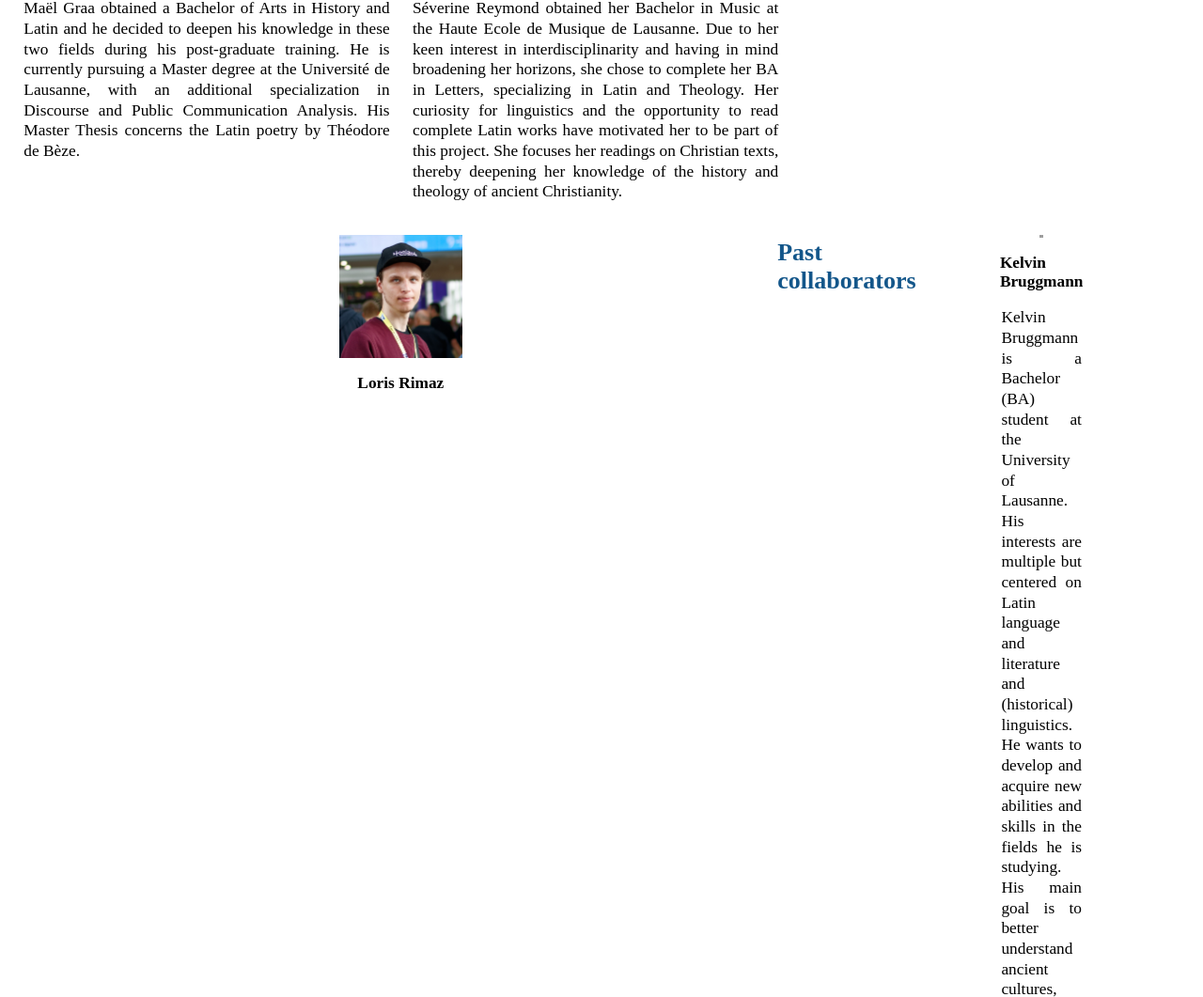
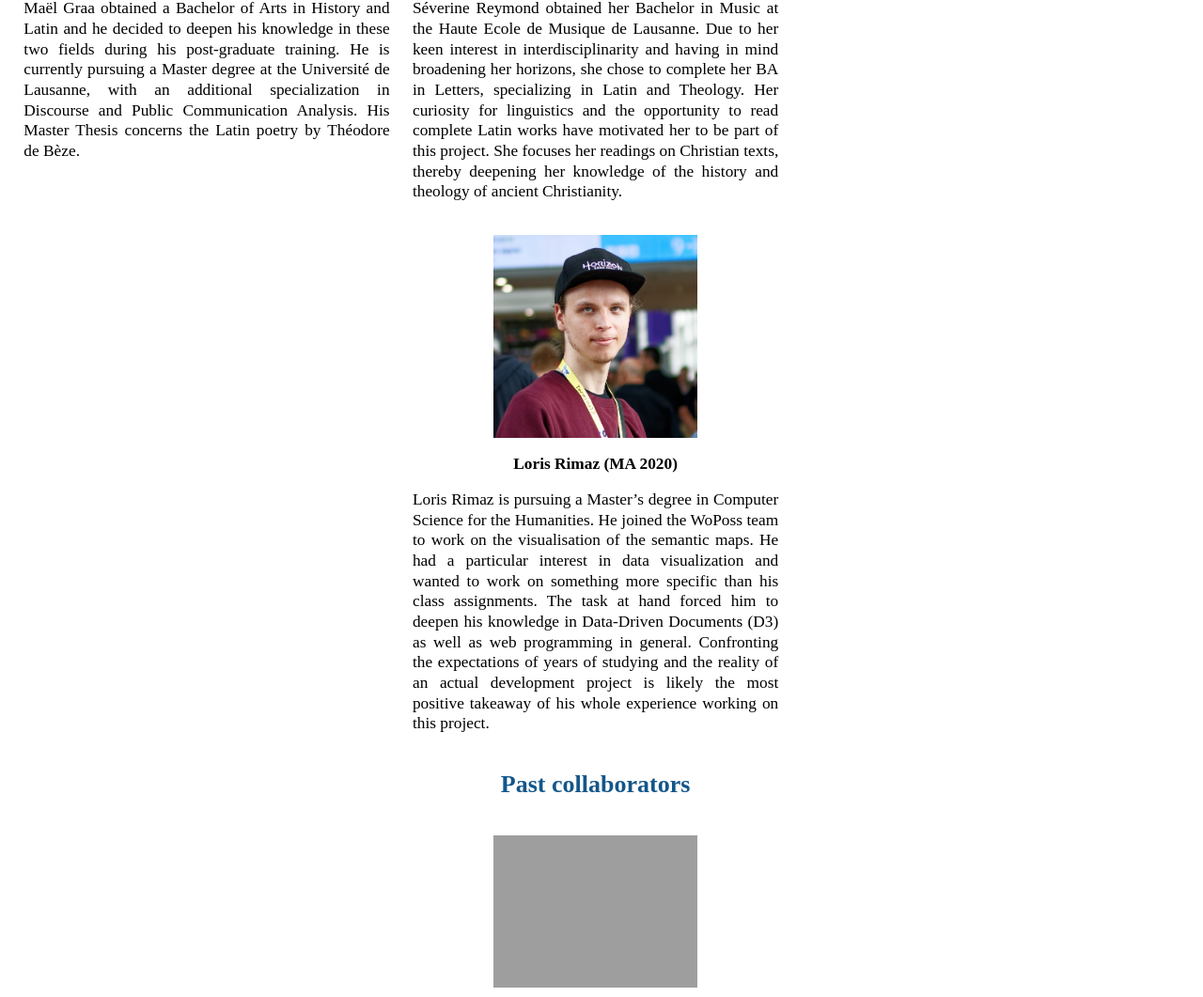
Before and after one commit to WoPoss-project/user_interface, a PHP site: page /team.php in a window 1280 px wide. Shown: the part 2549-3610 px from the top of the page at 94% size. Run offline with PHP 8.4, Linux system fonts and the light colour scheme; grey boxes are pictures that could not be loaded.

Commit message:
[f-e] updated team members

```diff
--- a/team.php
+++ b/team.php
@@ -131,14 +131,16 @@
         <div>
             <figure>
                 <img src="images/team/loris.jpg" alt="Loris Rimaz">
-                <figcaption>Loris Rimaz</figcaption>
+                <figcaption>Loris Rimaz (MA 2020)</figcaption>
             </figure>
-            <p></p>
+            <p>                Loris Rimaz is pursuing a Master’s degree in Computer Science for the Humanities. He joined the WoPoss team to work on the visualisation of the semantic maps. He had a particular interest in data visualization and wanted to work on something more
+                specific than his class assignments. The task at hand forced him to deepen his knowledge in Data-Driven
+                Documents (D3) as well as web programming in general. Confronting the expectations of years of studying
+                and the reality of an actual development project is likely the most positive takeaway of his whole
+                experience working on this project.</p>
         </div>
-
-        <div
+        <div>
         </div>
-
     </div>
     <h2 id="past-collaborators">Past collaborators</h2>
     <div class="members_et">
```
